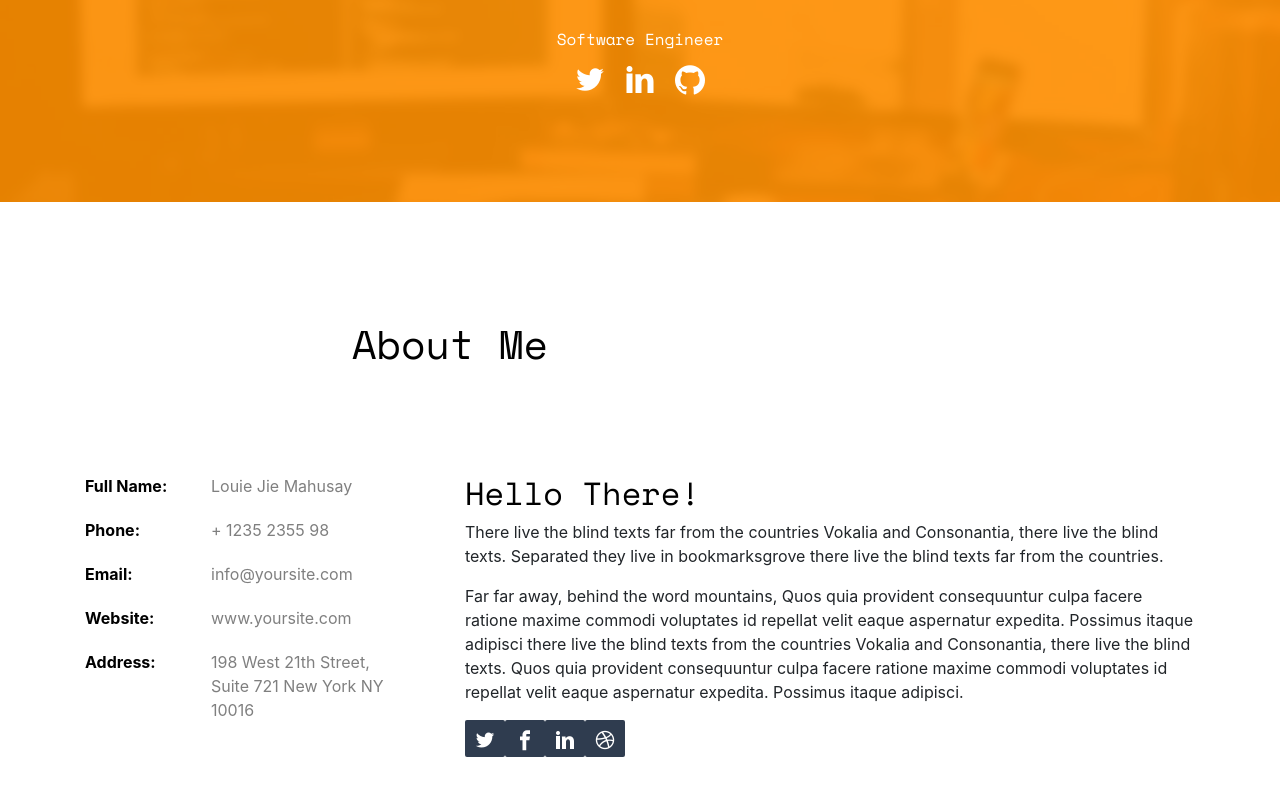
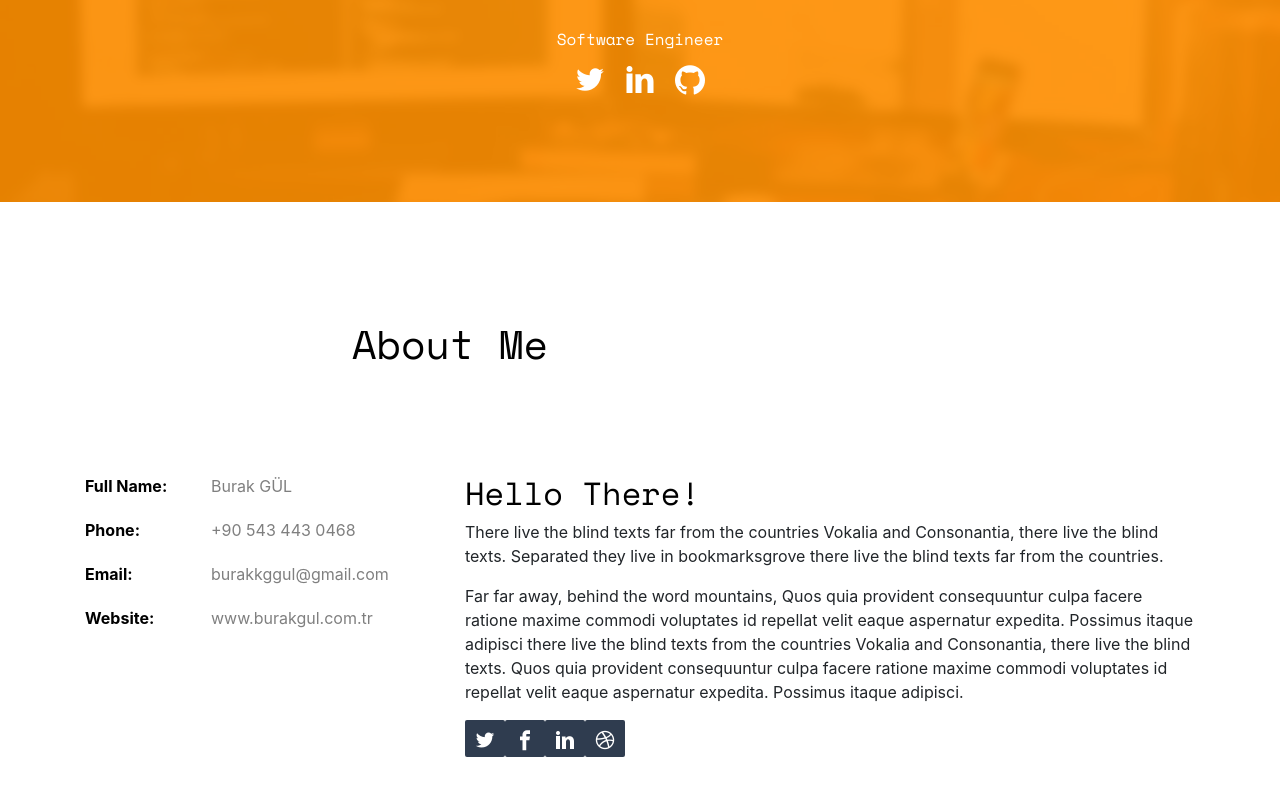
Before and after one commit to burakkggul/profile, a React (Create React App) app: page / in a window 1280 px wide. Shown: the part 398-1194 px from the top of the page. Built offline with nearby package versions, Linux system fonts and the light colour scheme.

Commit message:
initial commit

```diff
--- a/src/components/about/About.js
+++ b/src/components/about/About.js
@@ -10,11 +10,10 @@ const About = () => {
 			<div className="row">
 				<div className="col-md-4">
 					<ul className="info">
-						<li><span className="first-block">Full Name:</span><span className="second-block">Louie Jie Mahusay</span></li>
-						<li><span className="first-block">Phone:</span><span className="second-block">+ 1235 2355 98</span></li>
-						<li><span className="first-block">Email:</span><span className="second-block">info@yoursite.com</span></li>
-						<li><span className="first-block">Website:</span><span className="second-block">www.yoursite.com</span></li>
-						<li><span className="first-block">Address:</span><span className="second-block">198 West 21th Street, Suite 721 New York NY 10016</span></li>
+						<li><span className="first-block">Full Name:</span><span className="second-block">Burak GÜL</span></li>
+						<li><span className="first-block">Phone:</span><span className="second-block">+90 543 443 0468</span></li>
+						<li><span className="first-block">Email:</span><span className="second-block">burakkggul@gmail.com</span></li>
+						<li><span className="first-block">Website:</span><span className="second-block">www.burakgul.com.tr</span></li>
 					</ul>
 				</div>
 				<div className="col-md-8">
```
